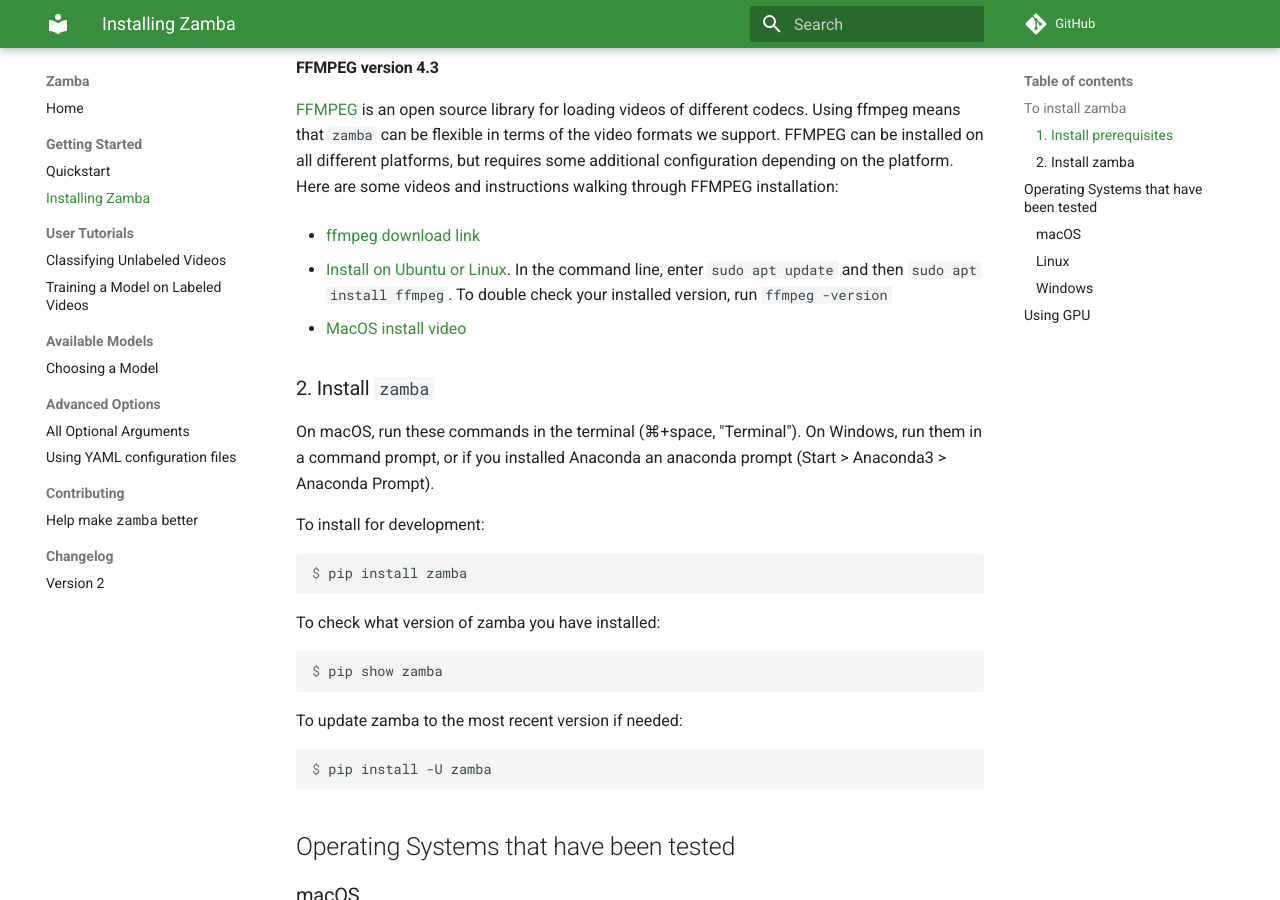
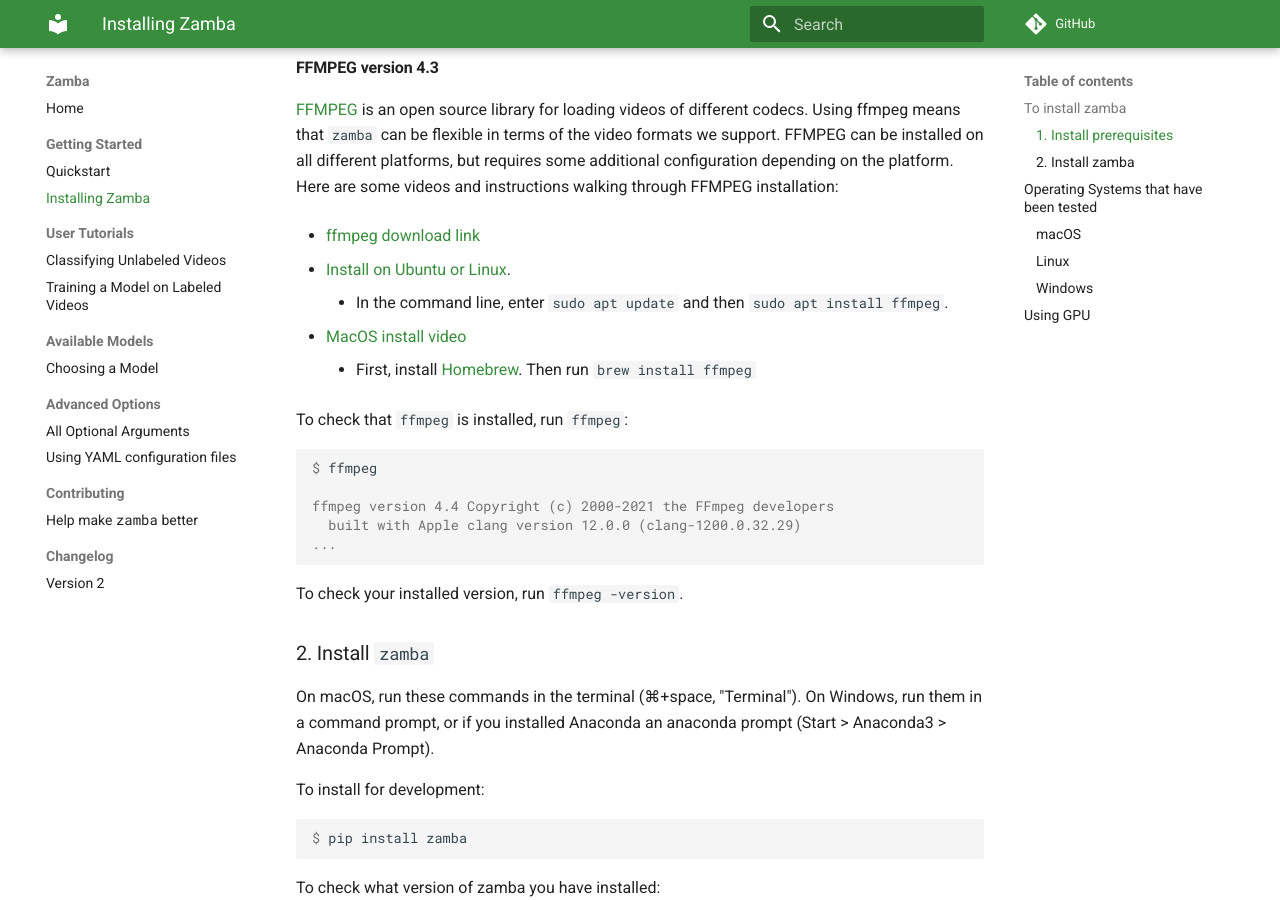
Before and after one commit to drivendataorg/zamba, an MkDocs documentation site: the page built from docs/docs/install.md, in a window 1280 px wide and 900 px high, scrolled down 655 px. Built offline with MkDocs 1.6.1 and Material for MkDocs 9.7.7, drawn with Linux system fonts in a browser that asks for light colours; comment, search, counter and statistics services are not loaded.

Commit message:
Better ffmpeg installation instructions

````diff
--- a/docs/docs/install.md
+++ b/docs/docs/install.md
@@ -28,8 +28,22 @@
 
  - [ffmpeg download link](https://www.ffmpeg.org/download.html)
 
- - [Install on Ubuntu or Linux](https://www.tecmint.com/install-ffmpeg-in-linux/). In the command line, enter `sudo apt update` and then `sudo apt install ffmpeg`. To double check your installed version, run `ffmpeg -version`
+ - [Install on Ubuntu or Linux](https://www.tecmint.com/install-ffmpeg-in-linux/).
+     - In the command line, enter `sudo apt update` and then `sudo apt install ffmpeg`.
  - [MacOS install video](https://www.youtube.com/watch?v=8nbuqYw2OCw&t=5s)
+     - First, install [Homebrew](https://brew.sh/). Then run `brew install ffmpeg`
+
+To check that `ffmpeg` is installed, run `ffmpeg`:
+
+```console
+$ ffmpeg
+
+ffmpeg version 4.4 Copyright (c) 2000-2021 the FFmpeg developers
+  built with Apple clang version 12.0.0 (clang-1200.0.32.29)
+...
+```
+
+To check your installed version, run `ffmpeg -version`.
 
 ### 2. Install `zamba`
 
````
